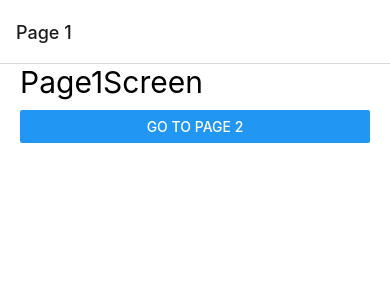
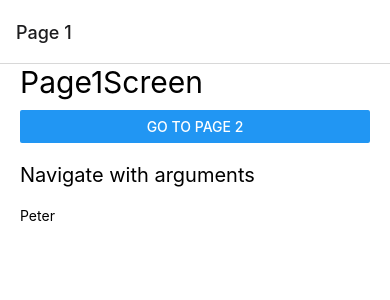
Before and after one commit to ososuna/navigation-app, a React Native app: screen /Page1Screen in a window 390 px wide. Shown: the top 300 px of the page. Built offline with nearby package versions, Linux system fonts and the light colour scheme.

Commit message:
send params between screens

```diff
--- a/src/navigator/StackNavigator.tsx
+++ b/src/navigator/StackNavigator.tsx
@@ -3,6 +3,7 @@ import { createStackNavigator } from '@react-navigation/stack';
 import { Page1Screen } from '../screens/Page1Screen';
 import { Page2Screen } from '../screens/Page2Screen';
 import { Page3Screen } from '../screens/Page3Screen';
+import { UserScreen } from '../screens/UserScreen';
 
 const Stack = createStackNavigator();
 
@@ -23,6 +24,7 @@ export const StackNavigator = () => {
       <Stack.Screen name="Page1Screen" options={{ title: 'Page 1' }} component={ Page1Screen } />
       <Stack.Screen name="Page2Screen" options={{ title: 'Page 2' }} component={ Page2Screen } />
       <Stack.Screen name="Page3Screen" options={{ title: 'Page 3' }} component={ Page3Screen } />
+      <Stack.Screen name="UserScreen" options={{ title: 'User' }} component={ UserScreen } />
     </Stack.Navigator>
   );
 };
--- a/src/screens/Page1Screen.tsx
+++ b/src/screens/Page1Screen.tsx
@@ -1,5 +1,6 @@
+/* eslint-disable react-native/no-inline-styles */
 import React from 'react';
-import { Button, Text, View } from 'react-native';
+import { Button, Text, TouchableOpacity, View } from 'react-native';
 import { StackScreenProps } from '@react-navigation/stack';
 import { styles } from '../theme/appTheme';
 
@@ -13,6 +14,18 @@ export const Page1Screen = ({ navigation }: Props) => {
         title="Go to page 2"
         onPress={ () => navigation.navigate('Page2Screen') }
       />
+      <Text
+        style={{ marginVertical: 20, fontSize: 20 }}
+      >
+        Navigate with arguments</Text>
+      <TouchableOpacity
+        onPress={ () => navigation.navigate('UserScreen', {
+          id: 1,
+          name: 'Peter',
+        }) }
+      >
+        <Text>Peter</Text>
+      </TouchableOpacity>
     </View>
   );
 };
--- /dev/null
+++ b/src/screens/UserScreen.tsx
@@ -0,0 +1,23 @@
+import React, { useEffect } from 'react';
+import { Text, View } from 'react-native';
+import { StackScreenProps } from '@react-navigation/stack';
+import { styles } from '../theme/appTheme';
+
+interface Props extends StackScreenProps<any, any>{}
+
+export const UserScreen = ({ route, navigation }: Props ) => {
+
+  const params = route.params;
+
+  useEffect(() => {
+    navigation.setOptions({
+      title: params!.name,
+    });
+  }, );
+
+  return (
+    <View style={ styles.globalMargin }>
+      <Text style={ styles.title }>UserScreen</Text>
+    </View>
+  );
+};
```
